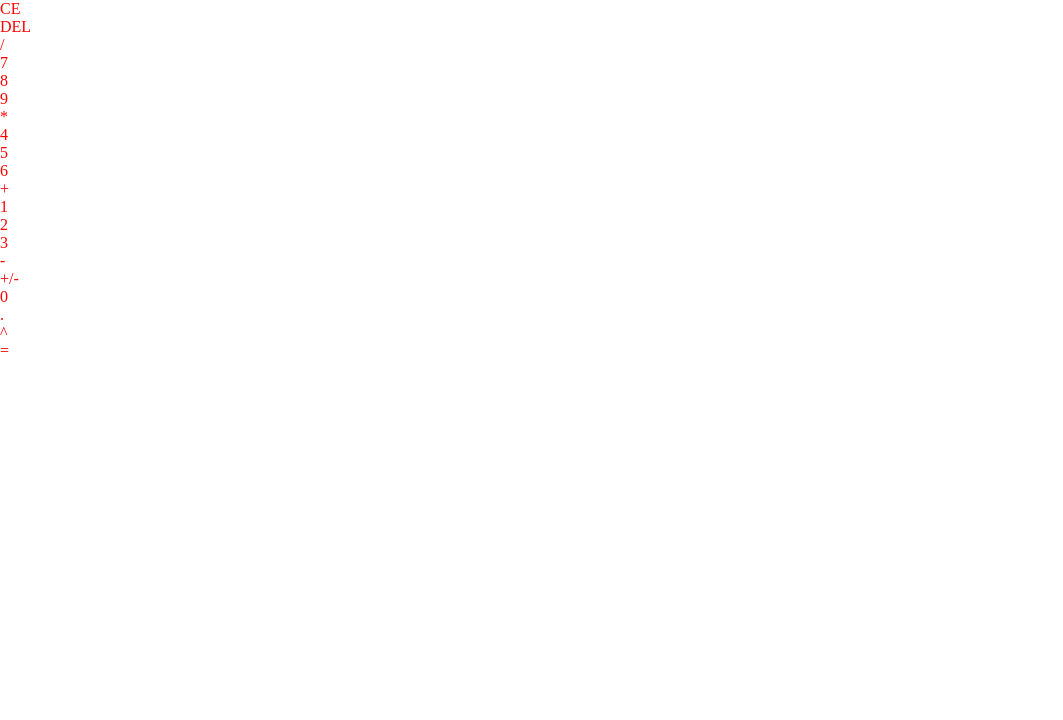
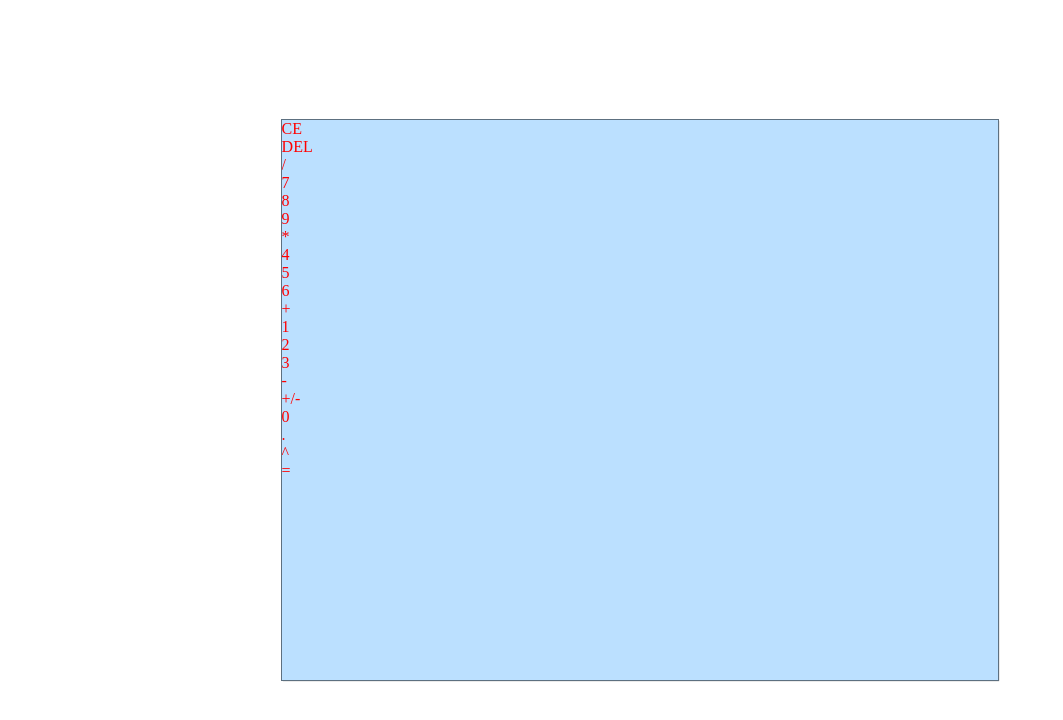
Before and after one commit to tariksouabny/calculator-js, a plain HTML site: page index.html in a window 1280 px wide. Shown: the whole page, without its empty margins (0-1063 px from the left). Drawn offline with Linux system fonts and the light colour scheme.

Commit message:
Add styling to calculator

```diff
--- a/styles.css
+++ b/styles.css
@@ -6,3 +6,14 @@
   box-sizing: border-box;
   color: red;
 }
+
+.calculator {
+  background: #BBE0FF;
+  border: none;
+  outline: 1px solid #5D7080;
+  box-shadow: 1px 1px 1px gray;
+  width: 56vw;
+  height: 70vh;
+  margin: 0 auto;
+  transform: translateY(calc(( 100vh - 70vh ) / 2));
+}
```
